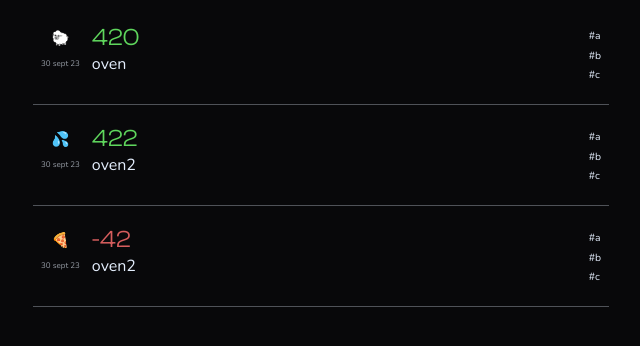
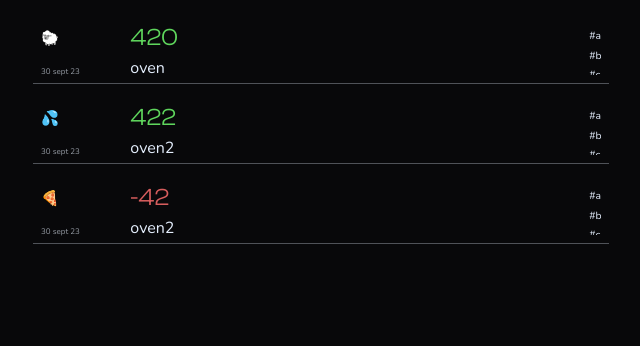
Before and after one commit to FbarcalaR/savirel, a React (Create React App) app: page / in a window 1280 px wide. Shown: the top 346 px of the page, without its empty margins (319-959 px from the left). Built offline with nearby package versions, Linux system fonts and the light colour scheme.

Commit message:
included movement component

```diff
--- a/src/App.js
+++ b/src/App.js
@@ -4,7 +4,7 @@ import Home from './pages/home/home.jsx';
 
 function App() {
   return (
-    <div class="p-5">
+    <div className="p-5">
       <Home />
     </div>
   );
--- a/src/index.css
+++ b/src/index.css
@@ -571,20 +571,32 @@ video {
   --tw-backdrop-sepia:  ;
 }
 
+.col-span-1 {
+  grid-column: span 1 / span 1;
+}
+
+.col-span-5 {
+  grid-column: span 5 / span 5;
+}
+
 .m-auto {
   margin: auto;
-}
-
-.mb-5 {
-  margin-bottom: 1.25rem;
 }
 
 .flex {
   display: flex;
 }
 
-.max-h-14 {
-  max-height: 3.5rem;
+.grid {
+  display: grid;
+}
+
+.h-full {
+  height: 100%;
+}
+
+.max-h-16 {
+  max-height: 4rem;
 }
 
 .w-full {
@@ -595,16 +607,16 @@ video {
   max-width: 36rem;
 }
 
-.flex-1 {
-  flex: 1 1 0%;
+.grid-cols-6 {
+  grid-template-columns: repeat(6, minmax(0, 1fr));
 }
 
 .flex-col {
   flex-direction: column;
 }
 
-.items-center {
-  align-items: center;
+.items-end {
+  align-items: flex-end;
 }
 
 .justify-start {
@@ -619,16 +631,16 @@ video {
   gap: 0.25rem;
 }
 
-.gap-2 {
-  gap: 0.5rem;
-}
-
 .gap-3 {
   gap: 0.75rem;
 }
 
 .gap-4 {
   gap: 1rem;
+}
+
+.gap-y-2 {
+  row-gap: 0.5rem;
 }
 
 .overflow-hidden {
@@ -648,20 +660,12 @@ video {
   --tw-border-opacity: 0.5;
 }
 
+.p-2 {
+  padding: 0.5rem;
+}
+
 .p-5 {
   padding: 1.25rem;
-}
-
-.pl-2 {
-  padding-left: 0.5rem;
-}
-
-.pr-2 {
-  padding-right: 0.5rem;
-}
-
-.pt-2 {
-  padding-top: 0.5rem;
 }
 
 .font-title {
@@ -684,12 +688,16 @@ video {
   font-size: 1.5em;
 }
 
-.leading-4 {
-  line-height: 1rem;
+.leading-3 {
+  line-height: .75rem;
 }
 
 .leading-5 {
   line-height: 1.25rem;
+}
+
+.leading-tight {
+  line-height: 1.25;
 }
 
 .text-gray {
--- /dev/null
+++ b/src/pages/home/components/movement/movement.jsx
@@ -0,0 +1,38 @@
+import { useMemo } from "react";
+
+const Movement = ({ amount, emoji, date, description, tags }) => {
+    const extraAmountClasses = useMemo(() => amount >= 0 ? 'text-green' : 'text-red', [amount]);
+    return (
+        <div className="w-full flex border-b-gray border-b-1 border-opacity-50 p-2 max-h-16 gap-3">
+            <div className="grid grid-cols-6 gap-y-2 justify-center w-full h-full">
+                <Emoji className="col-span-1 m-auto" label="sheep">{emoji}</Emoji>
+                <span className={`col-span-5 text-title font-title leading-5 ${extraAmountClasses}`}>{amount}</span>
+                <span className="col-span-1 text-body-xs text-gray flex center items-end leading-3">{getShortMonth(date)}</span>
+                <label className="col-span-5 leading-tight">{description}</label>
+            </div>
+            <div className="flex justify-start flex-col gap-1 overflow-hidden text-body-s">
+                {tags.map((t, i) => <span key={i}>#{t}</span>)}
+            </div>
+        </div>
+    );
+}
+
+const Emoji = props => (
+    <span
+        className="text-body"
+        role="img"
+        aria-label={props.label ? props.label : ""}
+        aria-hidden={props.label ? "false" : "true"}
+    >
+        {props.children}
+    </span>
+);
+
+
+function getShortMonth(date) {
+    return Intl.DateTimeFormat('es-ES',
+        { day: '2-digit', month: 'short', year: '2-digit' })
+        .format(date);
+}
+
+export default Movement;
--- a/src/pages/home/home.jsx
+++ b/src/pages/home/home.jsx
@@ -1,36 +1,21 @@
-import React from 'react';
-import Movement from './movement/movement';
+import React, { useState } from 'react';
+import Movement from './components/movement/movement';
+import { getUserMovements } from './services/movementsApiService';
 
 const Home = () => {
-    const movements = [
-        {
-            amount: 420,
-            emoji: '🐑',
-            date: new Date(),
-            description: 'oven',
-            tags: ['a', 'b', 'c', 'd', 'e', 'f'],
-        },
-        {
-            amount: 422,
-            emoji: '💦',
-            date: new Date(),
-            description: 'oven2',
-            tags: ['a', 'b', 'c', 'd', 'e', 'f'],
-        },
-        {
-            amount: -42,
-            emoji: '🍕',
-            date: new Date(),
-            description: 'oven2',
-            tags: ['a', 'b', 'c', 'd', 'e', 'f'],
-        }
-    ]
+    const [movements, setMomevents] = useState(getUserMovements());
 
     return (
         <div className='flex flex-col m-auto gap-4 w-full max-w-xl'>
             {
-            (movements.map(movement =>
-                <Movement amount={movement.amount} emoji={movement.emoji} date={movement.date} description={movement.description} tags={movement.tags}/>
+                (movements.map((movement, index) =>
+                    <Movement
+                        key={index}
+                        amount={movement.amount}
+                        emoji={movement.emoji}
+                        date={movement.date}
+                        description={movement.description}
+                        tags={movement.tags} />
                 ))}
         </div>
     );
--- a/src/pages/home/movement/movement.jsx
+++ /dev/null
@@ -1,42 +0,0 @@
-import { useMemo } from "react";
-
-const Movement = ({ amount, emoji, date, description, tags }) => {
-    const extraAmountClasses = useMemo(() => amount >= 0 ? 'text-green' : 'text-red', [amount]);
-    return (
-        <div className="w-full border-b-gray border-b-1 border-opacity-50 pl-2 pt-2 pr-2">
-            <div className="flex gap-3 justify-center max-h-14 w-full mb-5">
-                <div className="flex flex-col gap-2 justify-start items-center">
-                    <Emoji label="sheep">{emoji}</Emoji>
-                    <span className="text-body-xs text-gray">{getShortMonth(date)}</span>
-                </div>
-                <div className="flex flex-col gap-2 justify-start flex-1">
-                    <span className={`text-title font-title leading-5 ${extraAmountClasses}`}>{amount}</span>
-                    <label className="leading-4">{description}</label>
-                </div>
-                <div className="flex justify-start flex-col gap-1 overflow-hidden text-body-s">
-                    {tags.map(t=><span>#{t}</span>)}
-                </div>
-            </div>
-        </div>
-    );
-}
-
-const Emoji = props => (
-    <span
-        className="text-body"
-        role="img"
-        aria-label={props.label ? props.label : ""}
-        aria-hidden={props.label ? "false" : "true"}
-    >
-        {props.children}
-    </span>
-);
-
-
-function getShortMonth(date) {
-    return Intl.DateTimeFormat('es-ES',
-        { day: '2-digit', month: 'short', year: '2-digit' })
-        .format(date);
-}
-
-export default Movement;
--- /dev/null
+++ b/src/pages/home/services/movementsApiService.js
@@ -0,0 +1,28 @@
+export const getUserMovements = () => {
+    return [
+        {
+            id: 'test-1',
+            amount: 420,
+            emoji: '🐑',
+            date: new Date(),
+            description: 'oven',
+            tags: ['a', 'b', 'c', 'd', 'e', 'f'],
+        },
+        {
+            id: 'test-2',
+            amount: 422,
+            emoji: '💦',
+            date: new Date(),
+            description: 'oven2',
+            tags: ['a', 'b', 'c', 'd', 'e', 'f'],
+        },
+        {
+            id: 'test-3',
+            amount: -42,
+            emoji: '🍕',
+            date: new Date(),
+            description: 'oven2',
+            tags: ['a', 'b', 'c', 'd', 'e', 'f'],
+        }
+    ];
+}
```
Also changed, not shown: package.json (+11 -10 lines).
